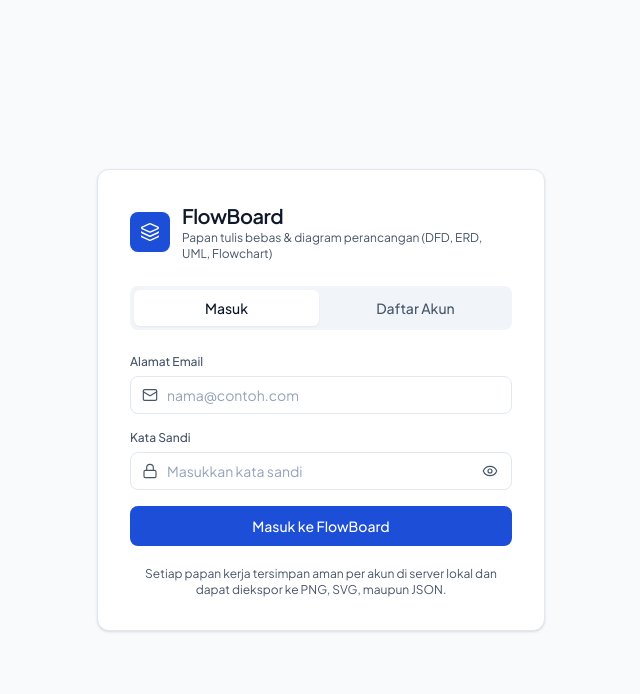
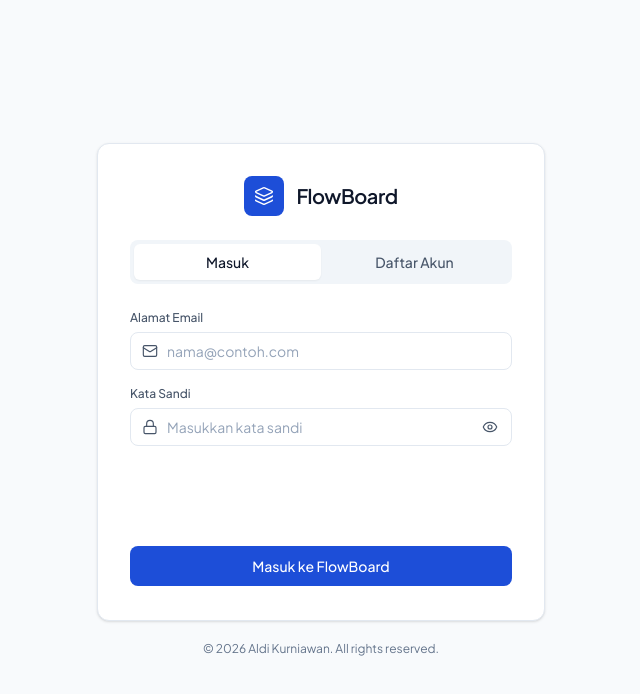
Before and after one commit to Aldikurniawan19/flow-board, a React (Vite) app: page / in a window 1280 px wide. Shown: the top 694 px of the page, without its empty margins (319-959 px from the left). Built offline with nearby package versions, Linux system fonts and the light colour scheme; no server answers.

Commit message:
feat: add authentication screen component and base styles

```diff
--- a/src/components/AuthScreen.jsx
+++ b/src/components/AuthScreen.jsx
@@ -4,6 +4,7 @@ import { useBoardStore } from '../store/useBoardStore.js';
 
 export function AuthScreen() {
   const [mode, setMode] = useState(/** @type {'login' | 'register'} */ ('login'));
+  const [slideDir, setSlideDir] = useState(/** @type {'none' | 'left' | 'right'} */ ('none'));
   const [name, setName] = useState('');
   const [email, setEmail] = useState('');
   const [password, setPassword] = useState('');
@@ -13,6 +14,15 @@ export function AuthScreen() {
 
   const login = useBoardStore((s) => s.login);
   const register = useBoardStore((s) => s.register);
+
+  /** @param {'login' | 'register'} nextMode */
+  function switchMode(nextMode) {
+    if (nextMode === mode) return;
+    setSlideDir(nextMode === 'register' ? 'right' : 'left');
+    setMode(nextMode);
+    setShowPassword(false);
+    setError('');
+  }
 
   /** @param {import('react').FormEvent} e */
   async function handleSubmit(e) {
@@ -32,38 +42,41 @@ export function AuthScreen() {
     }
   }
 
+  const slideClass =
+    slideDir === 'right'
+      ? 'animate-auth-slide-right'
+      : slideDir === 'left'
+        ? 'animate-auth-slide-left'
+        : '';
+
   return (
-    <main className="min-h-screen bg-[#F8FAFC] flex items-center justify-center px-4 py-12">
+    <main className="min-h-screen bg-[#F8FAFC] flex flex-col items-center justify-center px-4 py-12">
       <div className="w-full max-w-md bg-[#FFFFFF] border border-[#E2E8F0] rounded-xl p-6 sm:p-8 shadow-sm">
-        <div className="flex items-center gap-3 mb-6">
+        <div className="flex items-center justify-center gap-3 mb-6">
           <div className="h-10 w-10 rounded-lg bg-[#1D4ED8] text-white flex items-center justify-center shrink-0">
             <Layers className="h-5 w-5" strokeWidth={1.75} aria-hidden="true" />
           </div>
-          <div>
           <h1 className="text-xl font-semibold tracking-tight text-[#0F172A]">FlowBoard</h1>
-            <p className="text-xs text-[#475569]">
-              Papan tulis bebas & diagram perancangan (DFD, ERD, UML, Flowchart)
-            </p>
-          </div>
         </div>
 
         <div
           role="tablist"
           aria-label="Mode autentikasi"
-          className="grid grid-cols-2 gap-1 p-1 bg-[#F1F5F9] rounded-lg mb-6"
+          className="relative grid grid-cols-2 p-1 bg-[#F1F5F9] rounded-lg mb-6"
         >
+          <span
+            aria-hidden="true"
+            className={`pointer-events-none absolute top-1 bottom-1 left-1 w-[calc(50%-0.25rem)] rounded-md bg-[#FFFFFF] shadow-xs transition-transform duration-300 ease-[cubic-bezier(0.22,1,0.36,1)] ${
+              mode === 'register' ? 'translate-x-full' : 'translate-x-0'
+            }`}
+          />
           <button
             type="button"
             role="tab"
             aria-selected={mode === 'login'}
-            onClick={() => {
-              setMode('login');
-              setError('');
-            }}
-            className={`py-2 text-sm font-medium rounded-md transition-colors focus-visible:outline-none focus-visible:ring-2 focus-visible:ring-[#1D4ED8] ${
-              mode === 'login'
-                ? 'bg-[#FFFFFF] text-[#0F172A] shadow-xs'
-                : 'text-[#475569] hover:text-[#0F172A]'
+            onClick={() => switchMode('login')}
+            className={`relative z-10 py-2 text-sm font-medium rounded-md transition-colors duration-200 focus-visible:outline-none focus-visible:ring-2 focus-visible:ring-[#1D4ED8] ${
+              mode === 'login' ? 'text-[#0F172A]' : 'text-[#475569] hover:text-[#0F172A]'
             }`}
           >
             Masuk
@@ -72,14 +85,9 @@ export function AuthScreen() {
             type="button"
             role="tab"
             aria-selected={mode === 'register'}
-            onClick={() => {
-              setMode('register');
-              setError('');
-            }}
-            className={`py-2 text-sm font-medium rounded-md transition-colors focus-visible:outline-none focus-visible:ring-2 focus-visible:ring-[#1D4ED8] ${
-              mode === 'register'
-                ? 'bg-[#FFFFFF] text-[#0F172A] shadow-xs'
-                : 'text-[#475569] hover:text-[#0F172A]'
+            onClick={() => switchMode('register')}
+            className={`relative z-10 py-2 text-sm font-medium rounded-md transition-colors duration-200 focus-visible:outline-none focus-visible:ring-2 focus-visible:ring-[#1D4ED8] ${
+              mode === 'register' ? 'text-[#0F172A]' : 'text-[#475569] hover:text-[#0F172A]'
             }`}
           >
             Daftar Akun
@@ -96,7 +104,13 @@ export function AuthScreen() {
           </div>
         )}
 
-        <form onSubmit={handleSubmit} className="space-y-4">
+        <div className="overflow-hidden -mx-1 px-1 py-0.5">
+          <form
+            key={mode}
+            onSubmit={handleSubmit}
+            className={`h-[276px] flex flex-col justify-between ${slideClass}`}
+          >
+            <div className="space-y-4">
               {mode === 'register' && (
                 <div>
                   <label htmlFor="auth-name" className="block text-xs font-medium text-[#475569] mb-1.5">
@@ -184,6 +198,7 @@ export function AuthScreen() {
                   </button>
                 </div>
               </div>
+            </div>
 
             <button
               type="submit"
@@ -202,11 +217,12 @@ export function AuthScreen() {
               </span>
             </button>
           </form>
+        </div>
 
-        <p className="mt-5 text-xs text-[#475569] text-center">
-          Setiap papan kerja tersimpan aman per akun di server lokal dan dapat diekspor ke PNG, SVG, maupun JSON.
-        </p>
       </div>
+      <footer className="mt-5 text-xs text-[#64748B] text-center">
+        &copy; {new Date().getFullYear()} Aldi Kurniawan. All rights reserved.
+      </footer>
     </main>
   );
 }
--- a/src/index.css
+++ b/src/index.css
@@ -33,3 +33,40 @@ body,
   font-family: "JetBrains Mono", ui-monospace, SFMono-Regular, monospace;
   font-variant-numeric: tabular-nums;
 }
+
+@keyframes auth-slide-in-right {
+  from {
+    opacity: 0;
+    transform: translateX(20px);
+  }
+  to {
+    opacity: 1;
+    transform: translateX(0);
+  }
+}
+
+@keyframes auth-slide-in-left {
+  from {
+    opacity: 0;
+    transform: translateX(-20px);
+  }
+  to {
+    opacity: 1;
+    transform: translateX(0);
+  }
+}
+
+.animate-auth-slide-right {
+  animation: auth-slide-in-right 280ms cubic-bezier(0.22, 1, 0.36, 1) both;
+}
+
+.animate-auth-slide-left {
+  animation: auth-slide-in-left 280ms cubic-bezier(0.22, 1, 0.36, 1) both;
+}
+
+@media (prefers-reduced-motion: reduce) {
+  .animate-auth-slide-right,
+  .animate-auth-slide-left {
+    animation: none;
+  }
+}
```
Also changed, not shown: 1 other file (tests, documents, lock files or other folders). Lines whose indentation alone changed are shown as unchanged.
